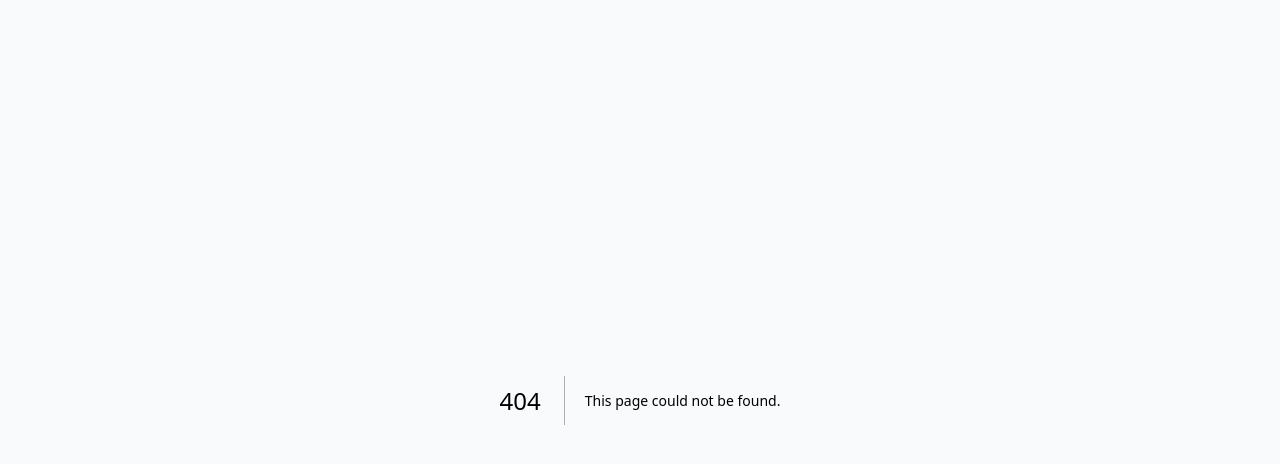
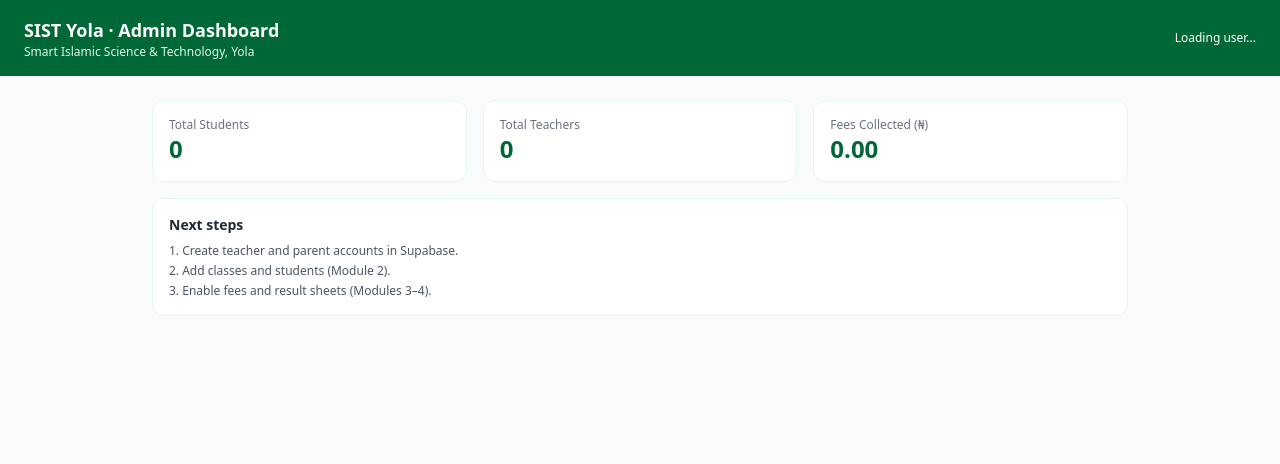
Before and after one commit to techsistyola/SIST-YOLA, a Next.js app: page /dashboard/admin in a window 1280 px wide. Before the commit this address had no page. Shown: the top 464 px of the page. Built offline with nearby package versions, Linux system fonts and the light colour scheme; no server answers.

Commit message:
Create page.tsx

```diff
--- /dev/null
+++ b/src/app/dashboard/admin/page.tsx
@@ -0,0 +1,65 @@
+"use client";
+
+import { useEffect, useState } from "react";
+import { createSupabaseClient } from "@/lib/supabaseClient";
+
+export default function AdminDashboard() {
+  const supabase = createSupabaseClient();
+  const [email, setEmail] = useState<string | null>(null);
+
+  useEffect(() => {
+    supabase.auth.getUser().then(({ data }) => {
+      setEmail(data.user?.email ?? null);
+    });
+  }, [supabase]);
+
+  return (
+    <main className="min-h-screen bg-gray-50">
+      <header className="bg-sistGreen text-white py-4 px-6 flex justify-between items-center">
+        <div>
+          <h1 className="font-bold text-lg">
+            SIST Yola · Admin Dashboard
+          </h1>
+          <p className="text-xs text-green-100">
+            Smart Islamic Science &amp; Technology, Yola
+          </p>
+        </div>
+        <div className="text-xs">
+          {email ? (
+            <span>Signed in as {email}</span>
+          ) : (
+            <span>Loading user...</span>
+          )}
+        </div>
+      </header>
+
+      <section className="p-6 grid gap-4 max-w-5xl mx-auto">
+        <div className="grid gap-4 md:grid-cols-3">
+          <div className="bg-white border border-green-100 rounded-xl p-4">
+            <p className="text-xs text-gray-500">Total Students</p>
+            <p className="text-2xl font-bold text-sistGreen">0</p>
+          </div>
+          <div className="bg-white border border-green-100 rounded-xl p-4">
+            <p className="text-xs text-gray-500">Total Teachers</p>
+            <p className="text-2xl font-bold text-sistGreen">0</p>
+          </div>
+          <div className="bg-white border border-green-100 rounded-xl p-4">
+            <p className="text-xs text-gray-500">Fees Collected (₦)</p>
+            <p className="text-2xl font-bold text-sistGreen">0.00</p>
+          </div>
+        </div>
+
+        <div className="bg-white border border-green-100 rounded-xl p-4">
+          <h2 className="font-semibold text-gray-800 mb-2 text-sm">
+            Next steps
+          </h2>
+          <ol className="text-xs text-gray-600 list-decimal list-inside space-y-1">
+            <li>Create teacher and parent accounts in Supabase.</li>
+            <li>Add classes and students (Module 2).</li>
+            <li>Enable fees and result sheets (Modules 3–4).</li>
+          </ol>
+        </div>
+      </section>
+    </main>
+  );
+}
```
